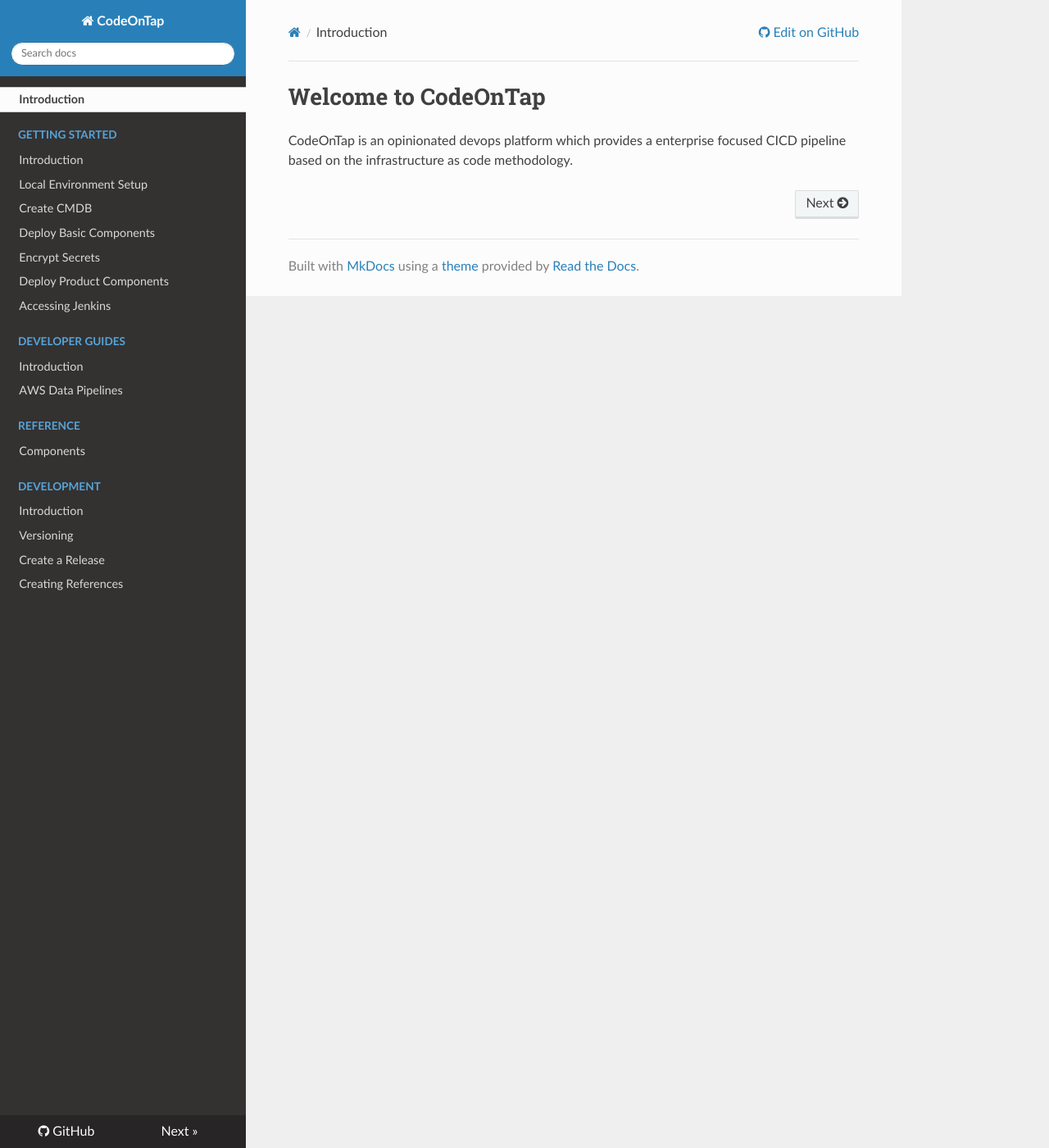
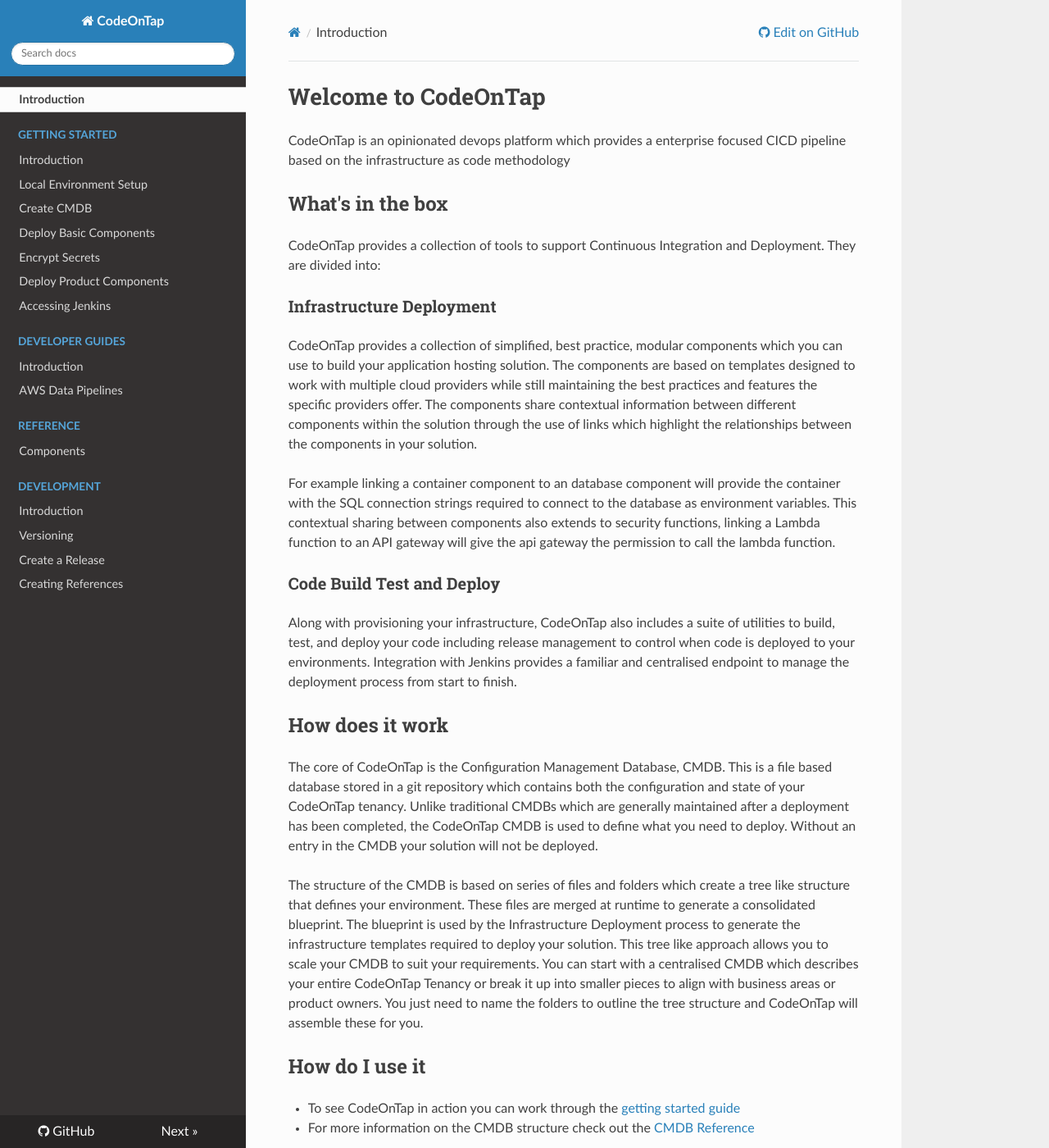
Before and after one commit to codeontap/codeontap, an MkDocs documentation site: the page built from docs/index.md, in a window 1280 px wide and 1400 px high. Shown: the whole window at 82% size. Built offline with MkDocs 1.6.1, drawn with Linux system fonts in a browser that asks for light colours; nearby versions of some CDN libraries.

Commit message:
Add release management intro  CMDB reference and extend first page

```diff
--- a/docs/index.md
+++ b/docs/index.md
@@ -1,3 +1,28 @@
 # Welcome to CodeOnTap
 
-CodeOnTap is an opinionated devops platform which provides a enterprise focused CICD pipeline based on the infrastructure as code methodology.
+CodeOnTap is an opinionated devops platform which provides a enterprise focused CICD pipeline based on the infrastructure as code methodology
+
+## What's in the box
+
+CodeOnTap provides a collection of tools to support Continuous Integration and Deployment. They are divided into:
+
+### Infrastructure Deployment
+
+CodeOnTap provides a collection of simplified, best practice, modular components which you can use to build your application hosting solution. The components are based on templates designed to work with multiple cloud providers while still maintaining the best practices and features the specific providers offer. The components share contextual information between different components within the solution through the use of links which highlight the relationships between the components in your solution.
+
+For example linking a container component to an database component will provide the container with the SQL connection strings required to connect to the database as environment variables. This contextual sharing between components also extends to security functions, linking a Lambda function to an API gateway will give the api gateway the permission to call the lambda function.
+
+### Code Build Test and Deploy
+
+Along with provisioning your infrastructure, CodeOnTap also includes a suite of utilities to build, test, and deploy your code including release management to control when code is deployed to your environments. Integration with Jenkins provides a familiar and centralised endpoint to manage the deployment process from start to finish.
+
+## How does it work
+
+The core of CodeOnTap is the Configuration Management Database, CMDB. This is a file based database stored in a git repository which contains both the configuration and state of your CodeOnTap tenancy. Unlike traditional CMDBs which are generally maintained after a deployment has been completed, the CodeOnTap CMDB is used to define what you need to deploy. Without an entry in the CMDB your solution will not be deployed.
+
+The structure of the CMDB is based on series of files and folders which create a tree like structure that defines your environment. These files are merged at runtime to generate a consolidated blueprint. The blueprint is used by the Infrastructure Deployment process to generate the infrastructure templates required to deploy your solution. This tree like approach allows you to scale your CMDB to suit your requirements. You can start with a centralised CMDB which describes your entire CodeOnTap Tenancy or break it up into smaller pieces to align with business areas or product owners. You just need to name the folders to outline the tree structure and CodeOnTap will assemble these for you.
+
+## How do I use it
+
+- To see CodeOnTap in action you can work through the [getting started guide](./getting-started/index.md)
+- For more information on the CMDB structure check out the [CMDB Reference](./reference/cmdb.md)
```
Also changed, not shown: docs/advanced/index.md (renamed from docs/development/index.md, +2 -2 lines), docs/developer-guides/index.md (+1 -1 lines), docs/reference/cmdb-reference.md (added, +59 -0 lines), docs/release-management/index.md (added, +29 -0 lines), docs/advanced/creating-a-release.md (renamed from docs/development/creating-a-release.md), docs/advanced/creating-references.md (renamed from docs/development/creating-references.md), docs/advanced/versioning.md (renamed from docs/development/versioning.md).
